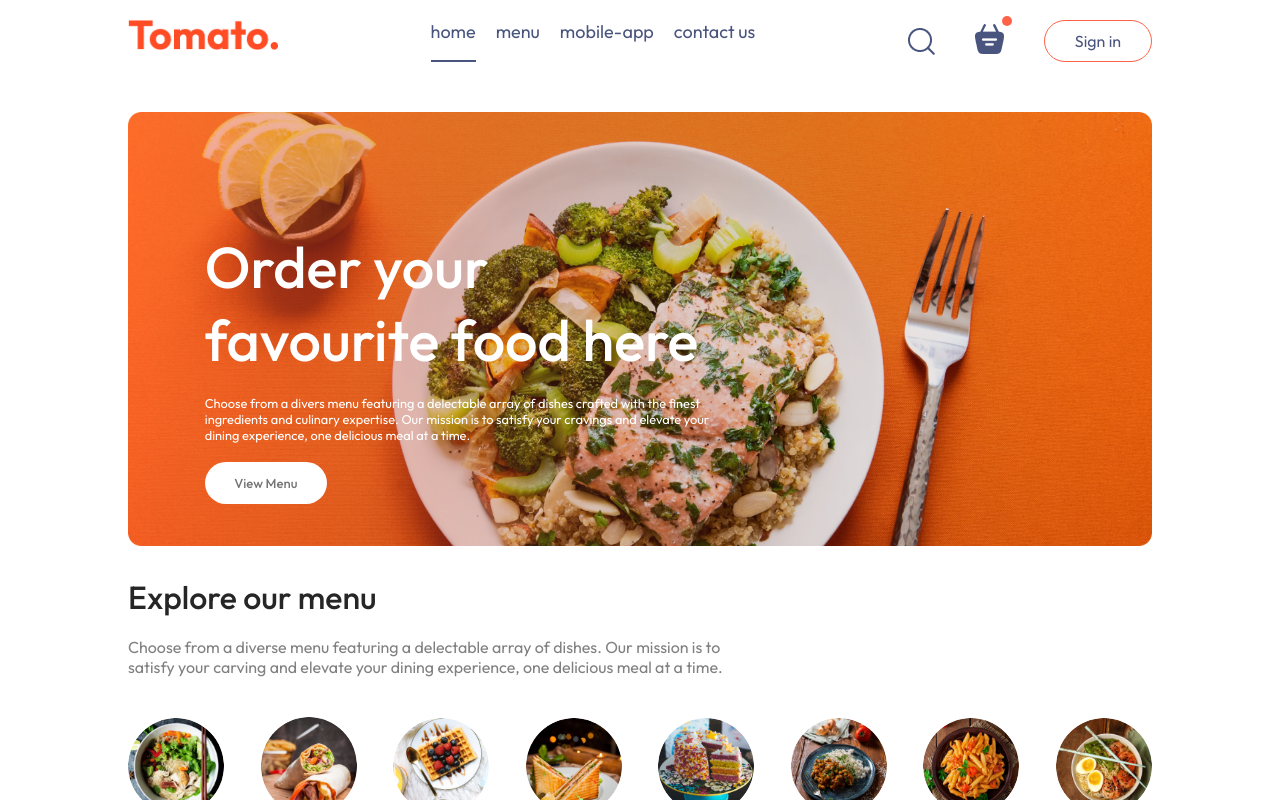
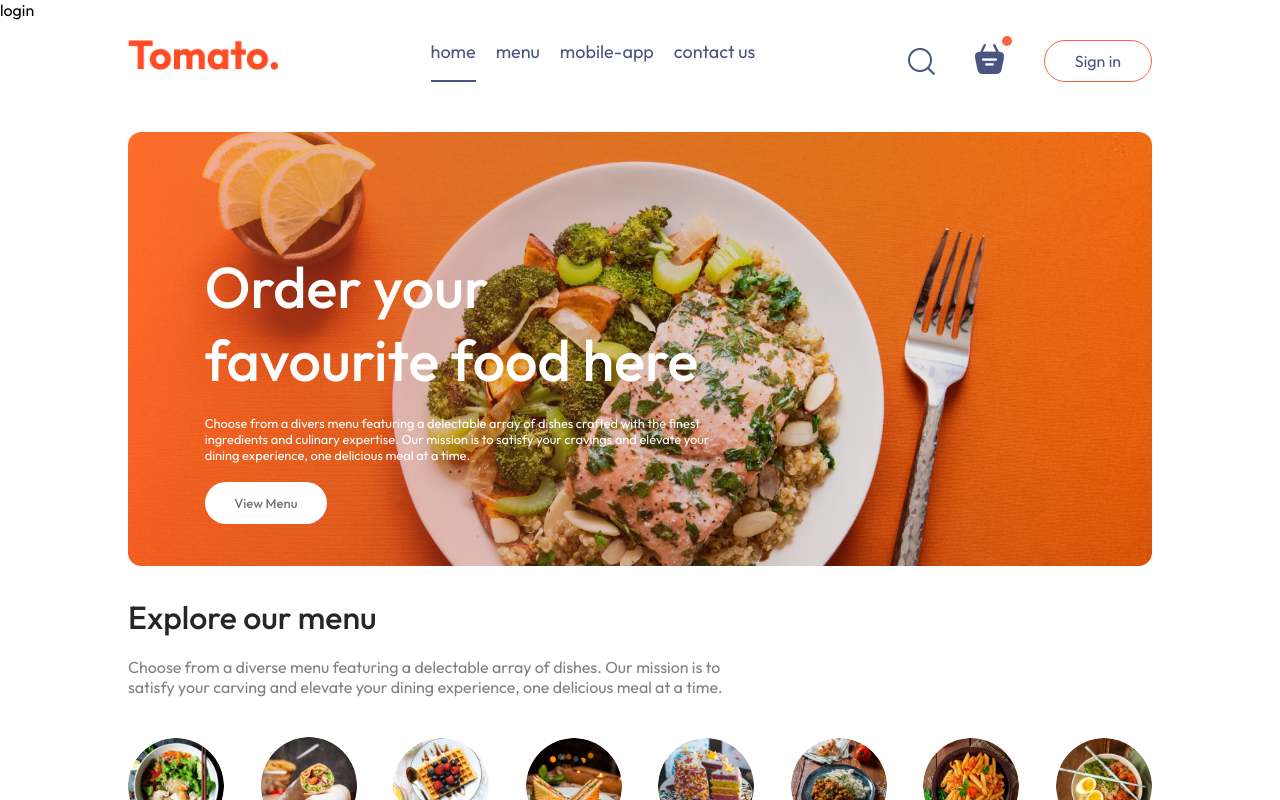
Before and after one commit to TauhidOSD/Food-Delivery-front, a React (Vite) app in the folder frontend/: page / in a window 1280 px wide. Both pictures are taken after a click on the button "Sign in". Shown: the top 800 px of the page. Built offline with nearby package versions, Linux system fonts and the light colour scheme.

Commit message:
SignIn PopUp functionalaty added

```diff
--- a/frontend/src/App.jsx
+++ b/frontend/src/App.jsx
@@ -4,12 +4,17 @@
 import Cart from "./Pages/Cart/Cart";
 import PlaceOrder from "./Pages/PlaceOrder/PlaceOrder";
 import Footer from "./Components/Footer/Footer";
+import { useState } from "react";
+import LoginPopup from "./Components/LoginPopup/LoginPopup";
 
 const App = () => {
+
+  const [showLogin,setShowlogin] = useState(false)
   return (
     <>
+    {showLogin?<LoginPopup/>:<></>}
       <div className="app">
-        <Navber />
+        <Navber setShowlogin={setShowlogin} />
         <Routes>
           <Route path="/" element={<Home />} />
           <Route path="/cart" element={<Cart />} />
--- /dev/null
+++ b/frontend/src/Components/LoginPopup/LoginPopup.jsx
@@ -0,0 +1,10 @@
+import './LoginPopup.css'
+const LoginPopup = () => {
+    return (
+        <div className='login-popup'>
+            login
+        </div>
+    );
+};
+
+export default LoginPopup;
--- a/frontend/src/Components/Navber/Navber.jsx
+++ b/frontend/src/Components/Navber/Navber.jsx
@@ -3,7 +3,7 @@
 import { assets } from '../../assets/assets'
 import { Link } from 'react-router-dom'
 
-const Navber = () => {
+const Navber = ({setShowlogin}) => {
 
   const [menu,setMenu] = useState("home")
 
@@ -22,7 +22,7 @@
                 <img src={assets.basket_icon} alt="" />
                 <div className="dot"></div>
             </div>
-            <button>Sign in</button>
+            <button onClick={()=>setShowlogin(true)}>Sign in</button>
         </div>
     </div>
   )
```
Also changed, not shown: frontend/src/Components/LoginPopup/LoginPopup.css (added).
